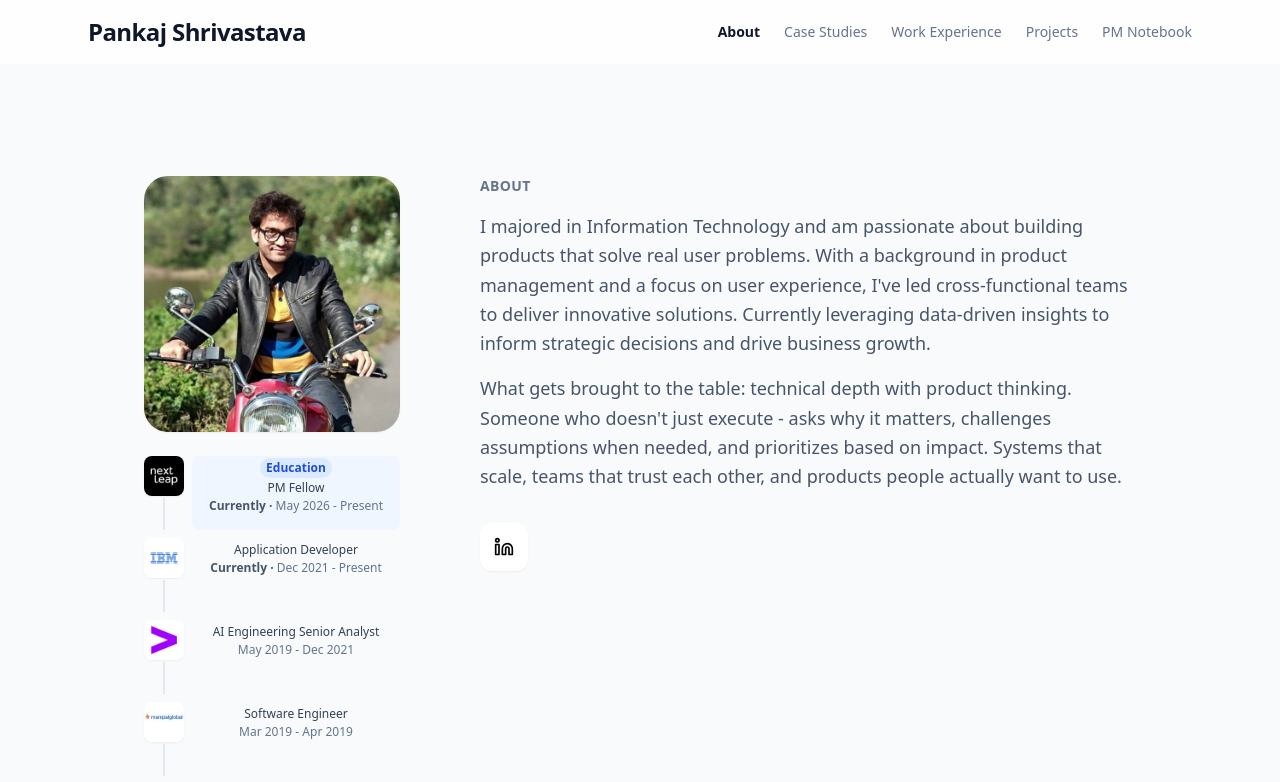
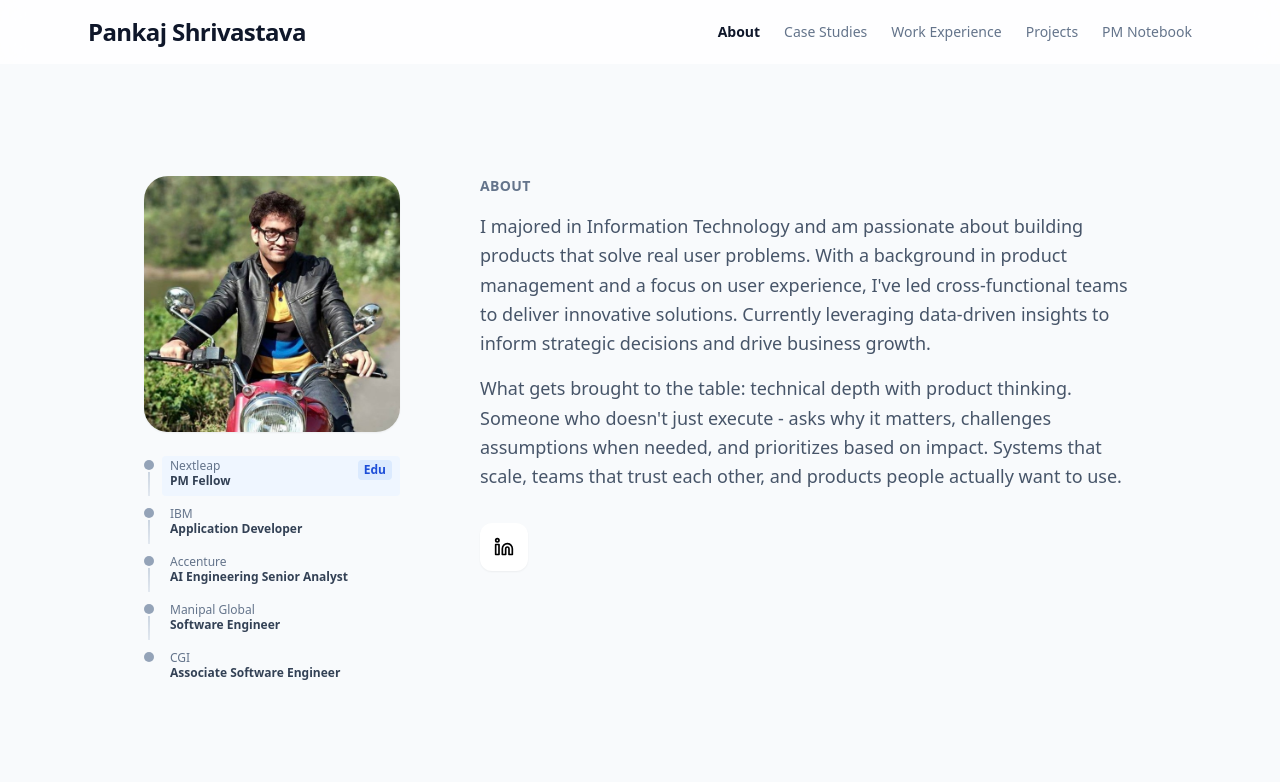
Before and after one commit to Pankaj-Shrivastava/my-portfolio-project, a React (Vite) app: page / in a window 1280 px wide. Shown: the top 782 px of the page. Built offline with nearby package versions, Linux system fonts and the light colour scheme; the HTML template or start-up script is replaced by a standard one.

Commit message:
timeline enhancements

```diff
--- a/src/components/Timeline.jsx
+++ b/src/components/Timeline.jsx
@@ -2,47 +2,88 @@ import React from 'react';
 import { timelineData } from './data/timelineData';
 
 export default function Timeline() {
+  const [hoveredId, setHoveredId] = React.useState(null);
+  const [isTouchDevice, setIsTouchDevice] = React.useState(false);
+
+  React.useEffect(() => {
+    // Detect if device supports touch
+    const hasTouch = () => {
+      return (
+        ('ontouchstart' in window) ||
+        (navigator.maxTouchPoints > 0) ||
+        (navigator.msMaxTouchPoints > 0)
+      );
+    };
+    setIsTouchDevice(hasTouch());
+  }, []);
+
+  const handleTouchToggle = (id) => {
+    setHoveredId(hoveredId === id ? null : id);
+  };
+
   return (
     <div className="w-5/6 md:w-4/5 mx-auto">
       <div className="flex flex-col gap-0">
         {timelineData.map((entry, index) => (
           <div key={entry.id} className="flex gap-2 pb-2 relative">
-            {/* Left side: Logo with connecting line */}
+            {/* Left side: Dot with connecting line */}
             <div className="flex flex-col items-center">
-              {/* Logo in square */}
-              <div className="w-10 h-10 rounded-lg overflow-hidden border border-slate-200 bg-white shadow-sm flex-shrink-0 flex items-center justify-center">
-                <img
-                  src={`${import.meta.env.BASE_URL}images/${entry.logo}`}
-                  alt={entry.organization}
-                  className="w-full h-full object-cover"
-                />
-              </div>
+              {/* Dot */}
+              <div className="w-2.5 h-2.5 rounded-full bg-slate-400 flex-shrink-0 mt-1"></div>
               {/* Vertical connecting line */}
               {index < timelineData.length - 1 && (
-                <div className="w-0.5 bg-slate-200 flex-grow mt-0.5" style={{ minHeight: '32px' }}></div>
+                <div
+                  className="w-0.5 bg-gradient-to-b from-slate-300 to-slate-200 flex-grow mt-0.5"
+                  style={{ minHeight: '24px' }}
+                ></div>
               )}
             </div>
 
             {/* Right side: Content */}
             <div
-              className={`flex-1 pt-0.5 pb-1 px-2 rounded-lg ${
+              onMouseEnter={() => !isTouchDevice && setHoveredId(entry.id)}
+              onMouseLeave={() => !isTouchDevice && setHoveredId(null)}
+              onClick={() => isTouchDevice && handleTouchToggle(entry.id)}
+              className={`flex-1 py-0.5 px-2 rounded transition-all duration-200 relative group cursor-pointer ${
                 entry.type === 'education'
                   ? 'bg-blue-50 border border-blue-100'
-                  : ''
+                  : hoveredId === entry.id
+                    ? 'bg-slate-50 border border-slate-200'
+                    : ''
               }`}
             >
-              {entry.type === 'education' && (
-                <span className="px-1.5 py-0.5 text-xs font-semibold text-blue-700 bg-blue-100 rounded-full inline-block">
-                  Education
-                </span>
-              )}
-              <p className="text-xs text-slate-700 font-medium mt-0.5">{entry.role}</p>
-              <p className="text-xs text-slate-500 mt-0.5">
+              <div className="flex items-start justify-start gap-2">
+                <div className="flex-1 text-left">
+                  <p className="text-xs text-slate-500 font-medium leading-tight">{entry.organization}</p>
+                  <p className="text-xs text-slate-700 font-semibold leading-tight">{entry.role}</p>
+                </div>
+                {entry.type === 'education' && (
+                  <span className="px-1.5 py-0.5 text-xs font-semibold text-blue-700 bg-blue-100 rounded whitespace-nowrap flex-shrink-0 mt-0.5 ml-auto">
+                    Edu
+                  </span>
+                )}
+              </div>
+
+              {/* Tooltip */}
+              <div className={`absolute bottom-full left-1/2 transform -translate-x-1/2 mb-2 px-2 py-1 bg-slate-900 text-slate-50 text-xs rounded whitespace-nowrap pointer-events-none transition-all duration-200 z-10 ${
+                hoveredId === entry.id
+                  ? 'opacity-100 visible'
+                  : 'opacity-0 invisible'
+              }`}>
                 {entry.isCurrent && (
-                  <span className="font-semibold text-slate-600">Currently · </span>
+                  <span className="font-semibold">Currently · </span>
                 )}
                 {entry.dateFrom} - {entry.dateTo}
-              </p>
+                {/* Tooltip arrow */}
+                <div className="absolute top-full left-1/2 transform -translate-x-1/2 border-4 border-transparent border-t-slate-900"></div>
+              </div>
+
+              {/* Mobile indicator for tapable content */}
+              {isTouchDevice && hoveredId !== entry.id && (
+                <div className="absolute inset-0 pointer-events-none flex items-center justify-center opacity-0 group-hover:opacity-10 transition-opacity">
+                  <span className="text-xs text-slate-400">tap for dates</span>
+                </div>
+              )}
             </div>
           </div>
         ))}
```
Also changed, not shown: public/images/Screenshot 2026-06-19 012639.png (added).
